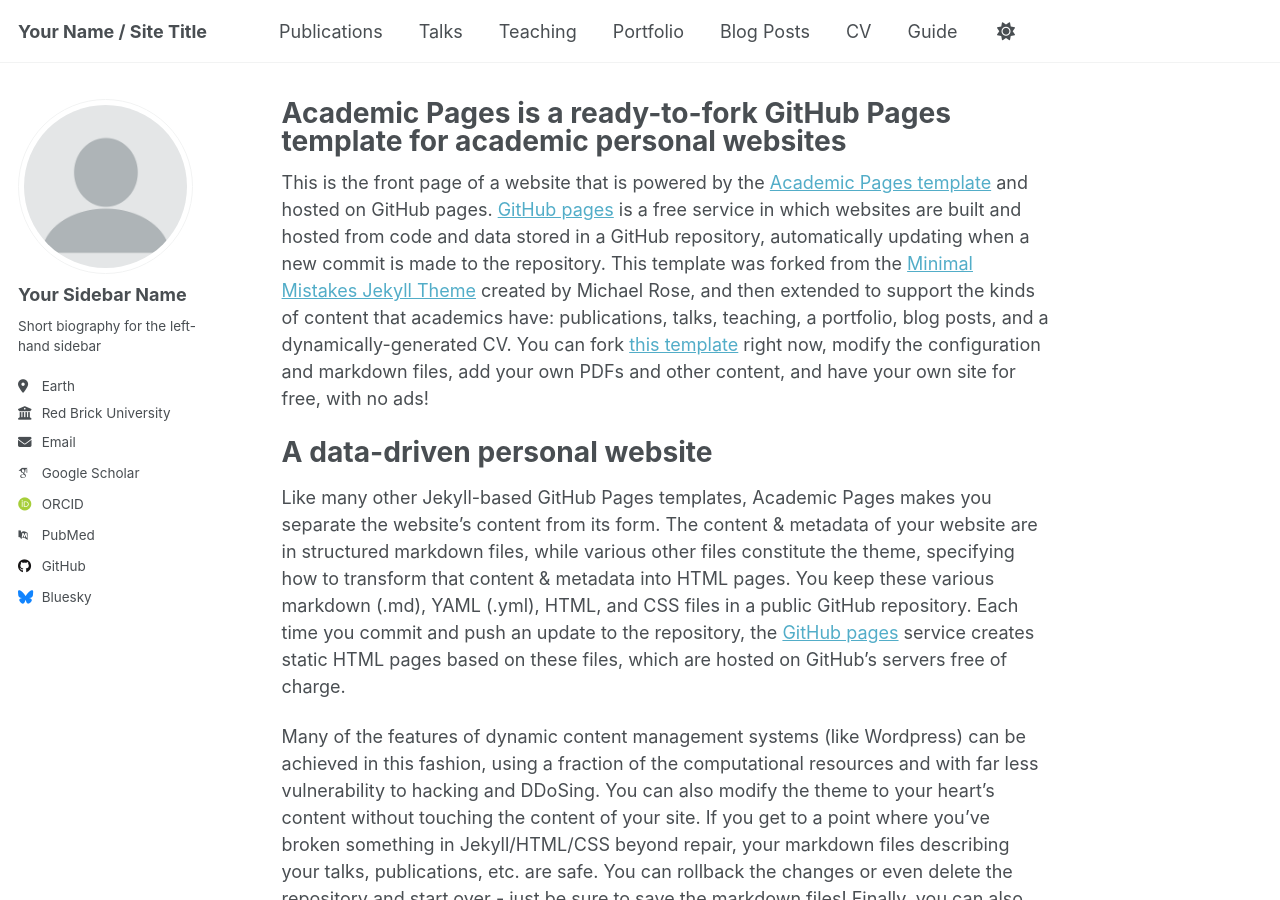
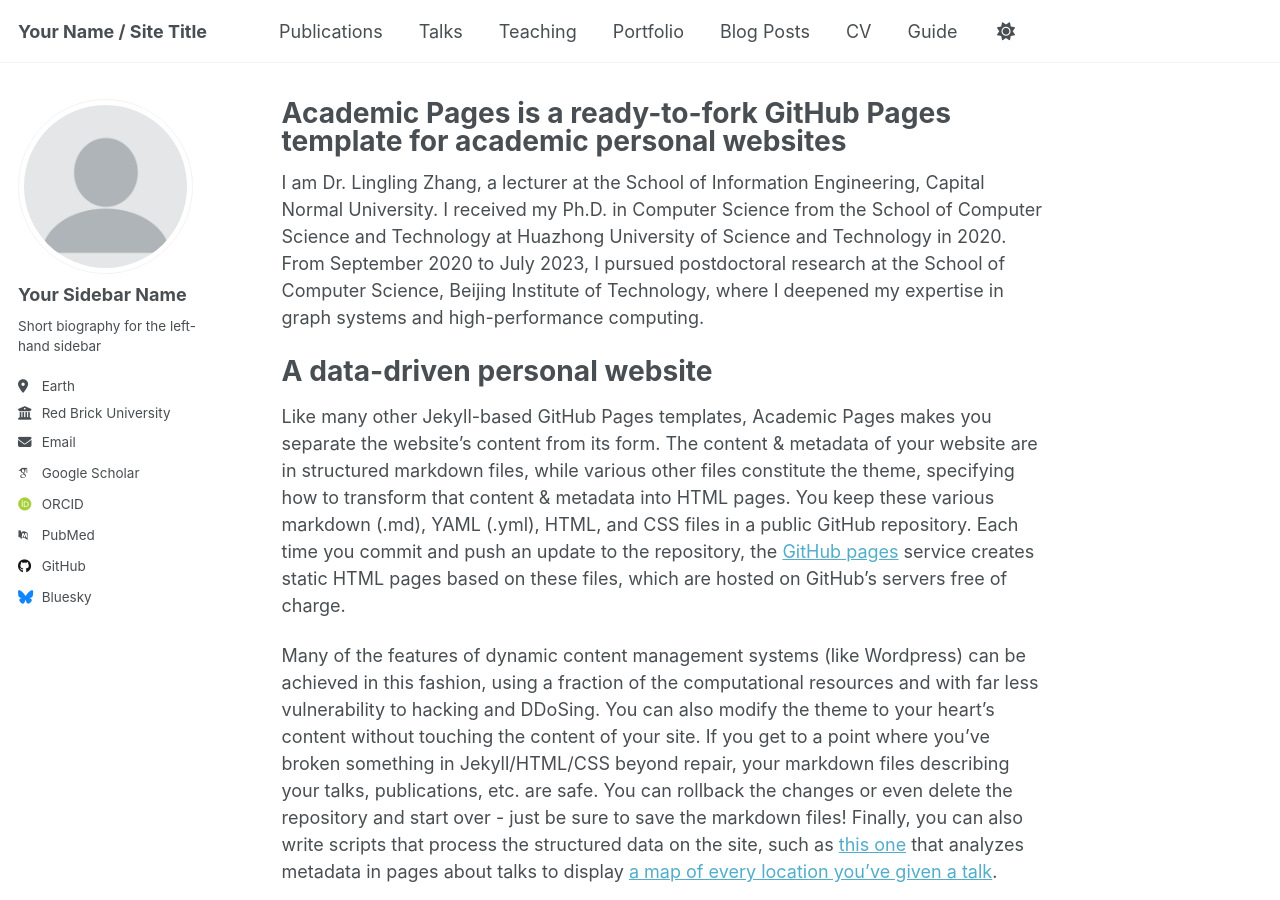
Before and after one commit to llzhang05/llzhang05.github.io, a Jekyll site: the page built from _pages/about.md, in a window 1280 px wide and 900 px high. Built offline with Jekyll 4.4.1, drawn with Linux system fonts in a browser that asks for light colours; some web fonts are replaced.

Commit message:
Update about.md
Signed-off-by: llzhang05 <zhanglingling05@126.com>

```diff
--- a/_pages/about.md
+++ b/_pages/about.md
@@ -7,7 +7,7 @@ redirect_from:
   - /about.html
 ---
 
-This is the front page of a website that is powered by the [Academic Pages template](https://github.com/academicpages/academicpages.github.io) and hosted on GitHub pages. [GitHub pages](https://pages.github.com) is a free service in which websites are built and hosted from code and data stored in a GitHub repository, automatically updating when a new commit is made to the repository. This template was forked from the [Minimal Mistakes Jekyll Theme](https://mmistakes.github.io/minimal-mistakes/) created by Michael Rose, and then extended to support the kinds of content that academics have: publications, talks, teaching, a portfolio, blog posts, and a dynamically-generated CV. You can fork [this template](https://github.com/academicpages/academicpages.github.io) right now, modify the configuration and markdown files, add your own PDFs and other content, and have your own site for free, with no ads!
+I am Dr. Lingling Zhang, a lecturer at the School of Information Engineering, Capital Normal University. I received my Ph.D. in Computer Science from the School of Computer Science and Technology at Huazhong University of Science and Technology in 2020. From September 2020 to July 2023, I pursued postdoctoral research at the School of Computer Science, Beijing Institute of Technology, where I deepened my expertise in graph systems and high-performance computing.
 
 A data-driven personal website
 ======
```
